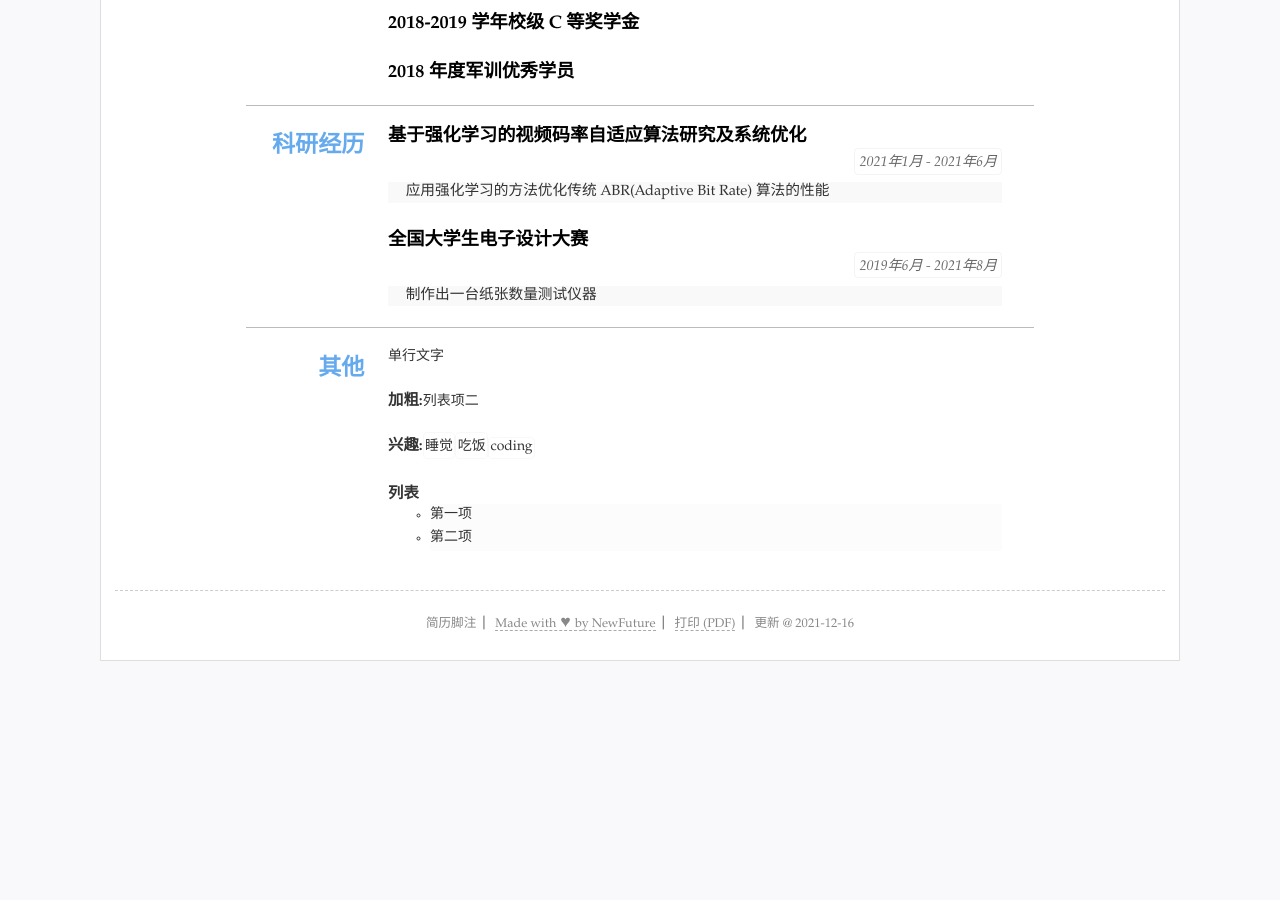
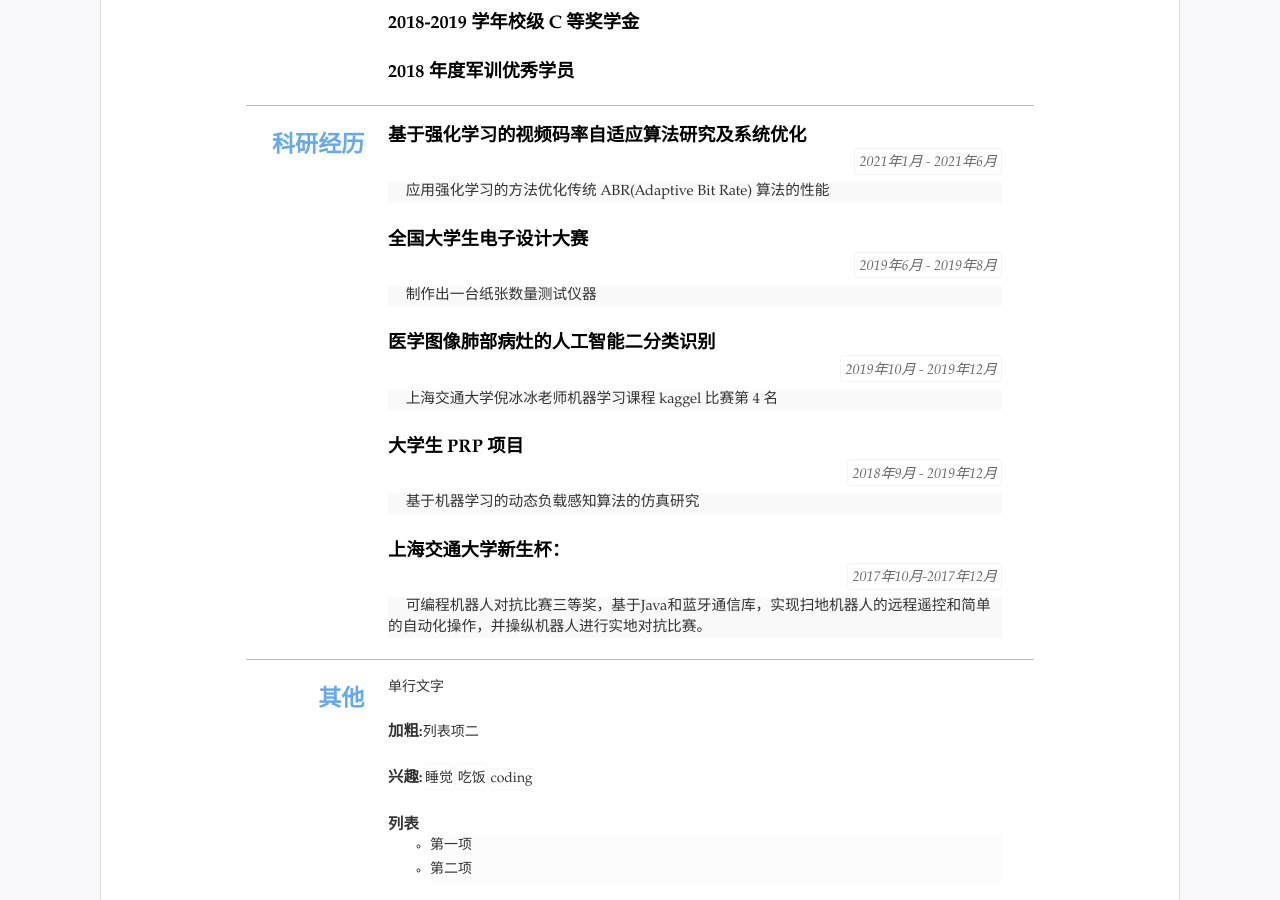
Before and after one commit to xiaosayin/Wenpeiyin_CV, a Jekyll site: the page built from index.html, in a window 1280 px wide and 900 px high, scrolled down 953 px. Built offline with Jekyll 4.4.1, drawn with Linux system fonts in a browser that asks for light colours; before the commit the page ends 1635 px from its top, so only the background shows below that.

Commit message:
Update resume.yml

```diff
--- a/_data/resume.yml
+++ b/_data/resume.yml
@@ -87,8 +87,17 @@ main: #简历主要内容，
     duration: 2021年1月 - 2021年6月
     detail: 应用强化学习的方法优化传统 ABR(Adaptive Bit Rate) 算法的性能
   - title: 全国大学生电子设计大赛
-    duration: 2019年6月 - 2021年8月
+    duration: 2019年6月 - 2019年8月
     detail: 制作出一台纸张数量测试仪器
+  - title: 医学图像肺部病灶的人工智能二分类识别
+    duration: 2019年10月 - 2019年12月
+    detail: 上海交通大学倪冰冰老师机器学习课程 kaggel 比赛第 4 名
+  - title: 大学生 PRP 项目
+    duration: 2018年9月 - 2019年12月
+    detail: 基于机器学习的动态负载感知算法的仿真研究
+  - title: 上海交通大学新生杯：
+    duration: 2017年10月-2017年12月
+    detail: 可编程机器人对抗比赛三等奖，基于Java和蓝牙通信库，实现扫地机器人的远程遥控和简单的自动化操作，并操纵机器人进行实地对抗比赛。
 
 #others 其他简略内容(列表)
 others: #其他列表显示
```
